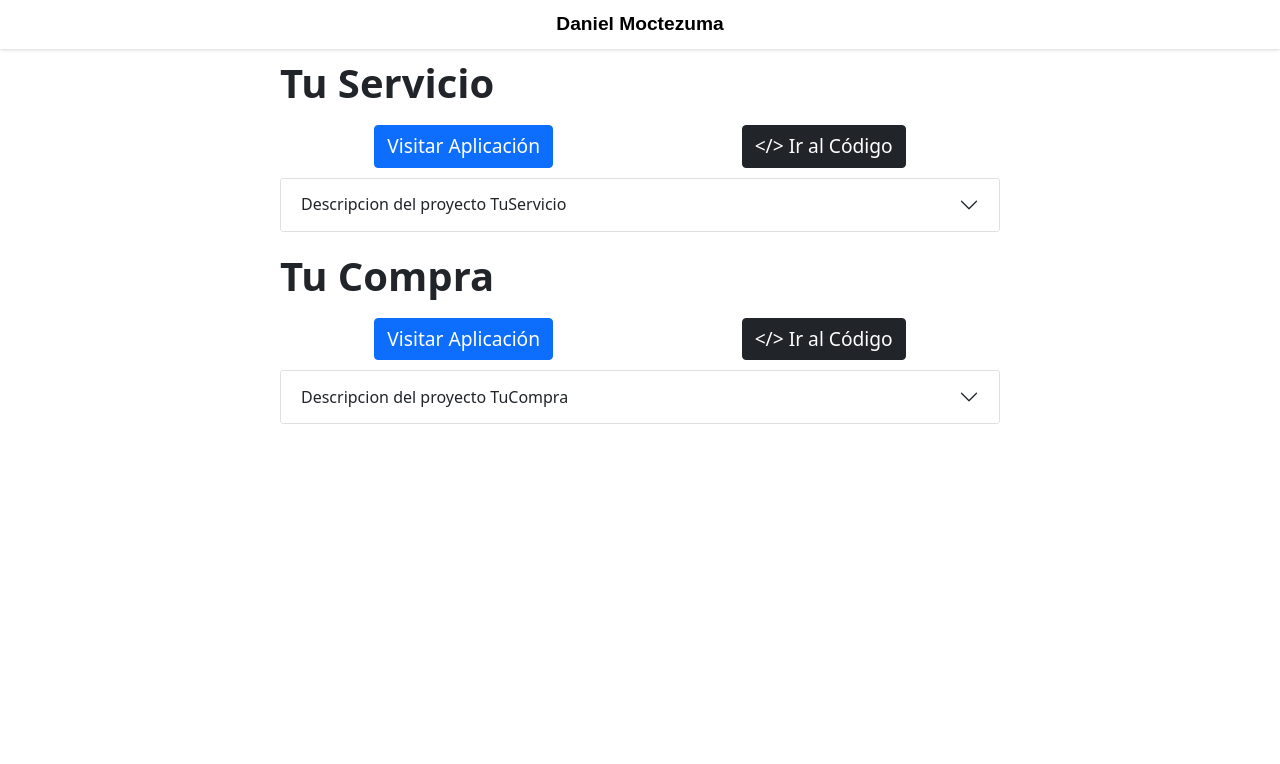
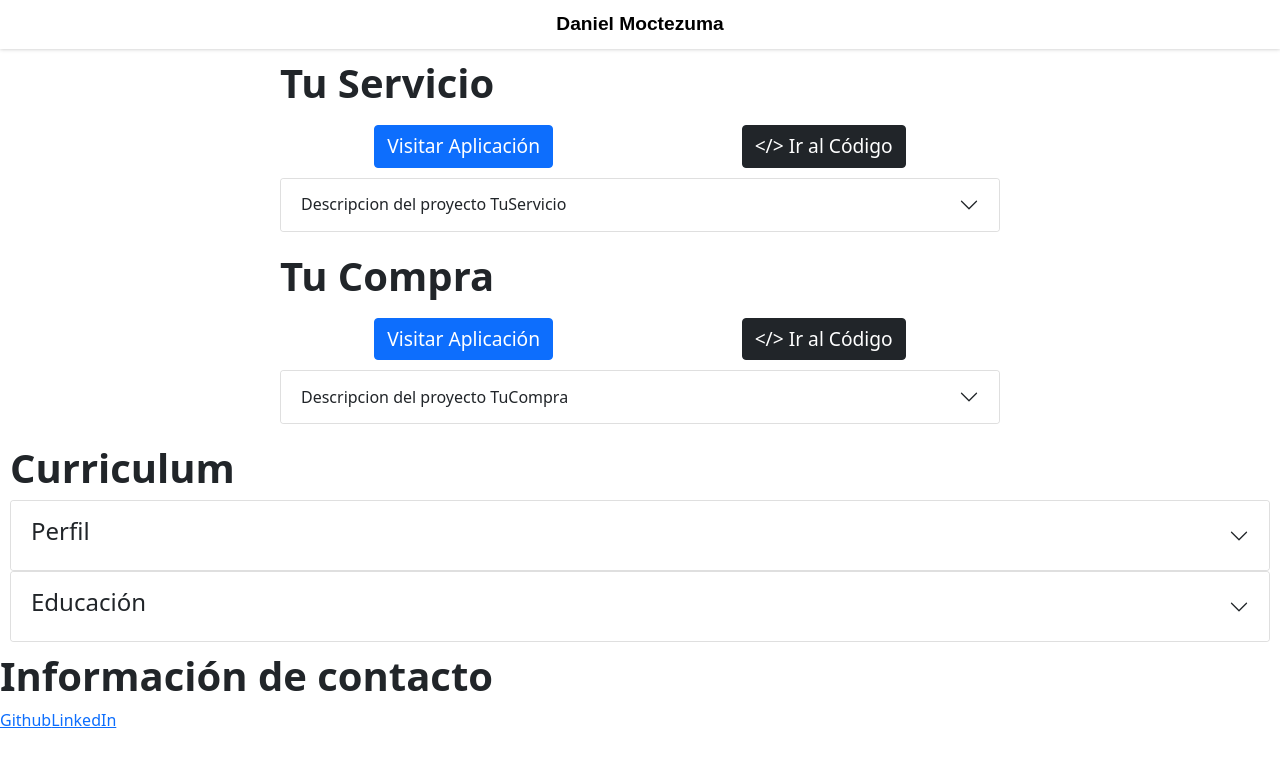
Before and after one commit to moctezumadaniel/jdtm, a React (Create React App) app: page / in a window 1280 px wide. Shown: the top 764 px of the page. Built offline with nearby package versions, Linux system fonts and the light colour scheme.

Commit message:
initial curriculum and contact information container

```diff
--- a/src/App.js
+++ b/src/App.js
@@ -2,12 +2,16 @@ import styles from './App.css';
 import Navbar from './components/Navbar';
 import "bootstrap/dist/css/bootstrap.min.css"
 import Projects from './components/Projects';
+import Curriculum from './components/Curriculum';
+import ContactInformation from './components/ContactInformation';
 
 function App() {
   return (
     <div className={styles.App}>
       <Navbar/>
       <Projects/>
+      <Curriculum/>
+      <ContactInformation/>
     </div>
   );
 }
--- /dev/null
+++ b/src/components/ContactInformation/index.js
@@ -0,0 +1,15 @@
+function ContactInformation(){
+    return(
+        <div>
+            <h1>Información de contacto</h1>
+            <div>
+                <a href='https://github.com/moctezumadaniel' target="_blank"
+                rel="noreferrer">
+                Github
+                </a>
+                <a href='https://google.com'>LinkedIn</a>
+            </div>
+        </div>
+    )
+}
+export default ContactInformation
--- /dev/null
+++ b/src/components/Curriculum/Curriculum.module.css
@@ -0,0 +1,14 @@
+.CurriculumContainer{
+    display: flex;
+    flex-direction: column;
+    margin: 10px;
+    justify-content: center;
+    align-content: center;
+}
+
+.CurriculumItem{
+    width: 720px;
+    justify-content: center;
+    align-content: center;
+
+}
--- /dev/null
+++ b/src/components/Curriculum/index.js
@@ -0,0 +1,33 @@
+import Accordion from 'react-bootstrap/Accordion'
+import styles from './Curriculum.module.css'
+function Curriculum (){
+    return (
+        <div className={styles.CurriculumContainer}>
+            <h1>Curriculum</h1>
+            <Accordion defaultActiveKey='0'>
+                <Accordion.Item>
+                    <Accordion.Header>
+                        <h4>Perfil</h4>
+                    </Accordion.Header>
+                    <Accordion.Body>
+                        Mi descripcion sobre mis deseos de convertirme en un
+                        desarrollo front end
+                    </Accordion.Body>
+                </Accordion.Item>
+            </Accordion>
+
+            <Accordion defaultActiveKey='0'>
+                <Accordion.Item>
+                    <Accordion.Header>
+                        <h4>Educación</h4>
+                    </Accordion.Header>
+                    <Accordion.Body>
+                        Mi descripcion sobre las tecnologias aprendidas
+                    </Accordion.Body>
+                </Accordion.Item>
+            </Accordion>
+        </div>
+    )
+}
+
+export default Curriculum
```
Also changed, not shown: src/components/ContactInformation/ContactInformation.module.css (added).
